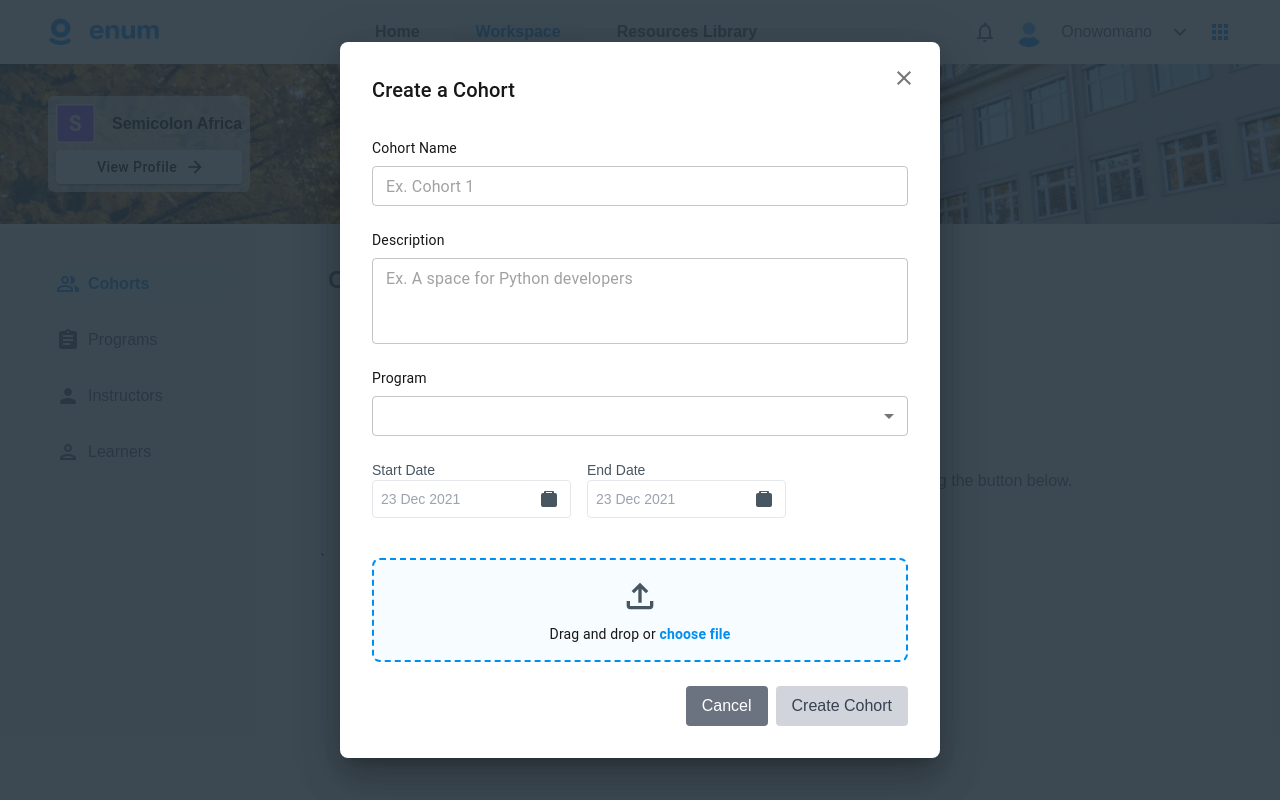
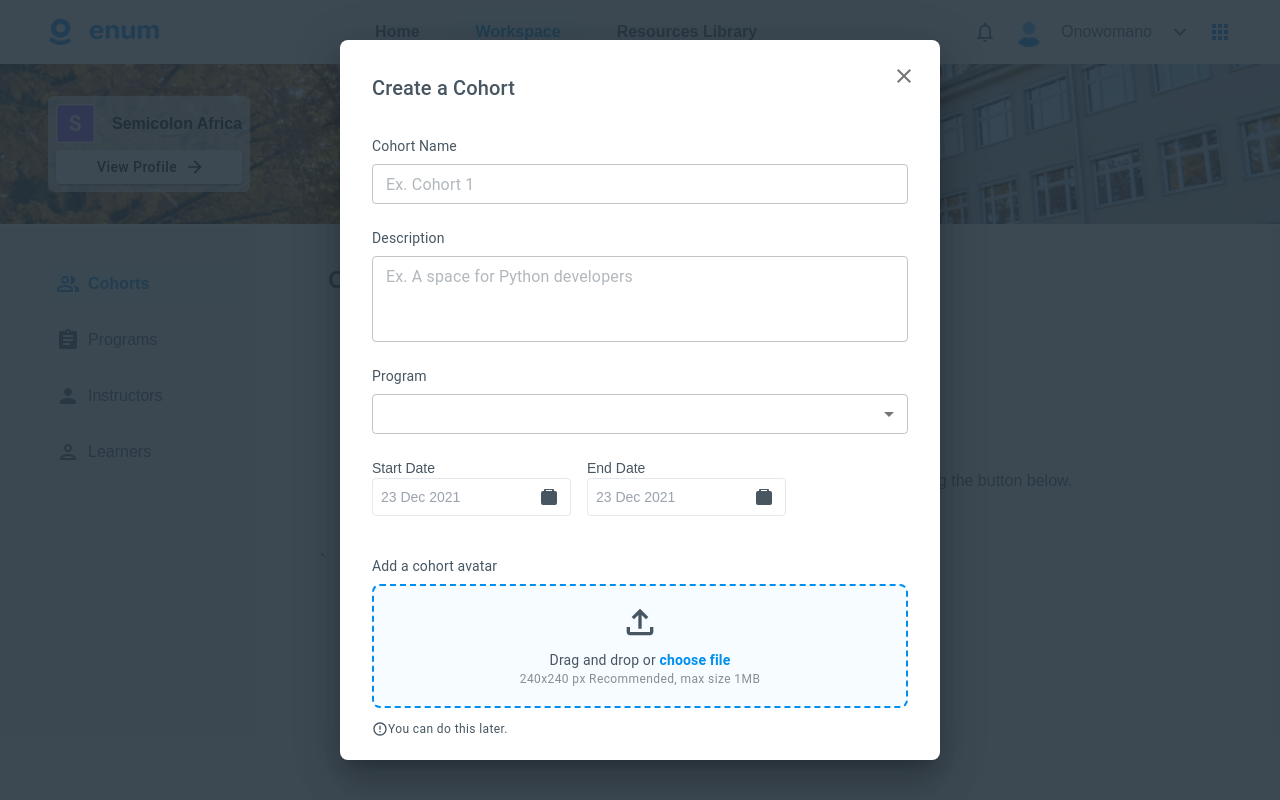
Before and after one commit to Dee-Dayo/Enum-App, a Next.js app: page / in a window 1280 px wide. Both pictures are taken after a click on the button "Create a Cohort". Built offline with nearby package versions, Linux system fonts and the light colour scheme.

Commit message:
finished the form for creation

```diff
--- a/app/components/Button/CustomBotton.tsx
+++ b/app/components/Button/CustomBotton.tsx
@@ -4,11 +4,16 @@ interface CustomButtonProps {
   color: string;
   text: string;
   onClick: () => void;
+  outline?: boolean;
 }
 
-const CustomButton: FC<CustomButtonProps> = ({ color, text, onClick }) => {
+const CustomButton: FC<CustomButtonProps> = ({ color, text, onClick, outline = false }) => {
+  const buttonClass = outline
+    ? `px-4 py-2 rounded border-2 border-${color} text-${color} bg-transparent font-semibold`
+    : `px-4 py-2 rounded ${color} text-white font-semibold`;
+
   return (
-    <button className={`px-4 py-2 rounded ${color}`} onClick={onClick}>
+    <button className={buttonClass} onClick={onClick}>
       {text}
     </button>
   );
--- a/app/components/CreateCohortModal/CreateCohortModal.tsx
+++ b/app/components/CreateCohortModal/CreateCohortModal.tsx
@@ -1,5 +1,6 @@
 import { FC, useRef } from 'react';
 import { Modal, Box, Typography, TextField, IconButton, MenuItem } from '@mui/material';
+import ErrorOutlineOutlinedIcon from '@mui/icons-material/ErrorOutlineOutlined';
 import CloseIcon from '@mui/icons-material/Close';
 import FileUploadOutlinedIcon from '@mui/icons-material/FileUploadOutlined';
 import CustomDatePicker from "@/app/components/DatePicker/CustomDatePicker";
@@ -51,24 +52,24 @@ const CreateCohortModal: FC<ModalProps> = ({ isOpen, onClose }) => {
             <CloseIcon />
           </IconButton>
 
-          <Typography variant="h6" component="h2" sx={{ mb: 4, color: 'customGray' }}>
+          <Typography variant="h6" component="h2" sx={{ mb: 4, color: '#475661' }}>
             Create a Cohort
           </Typography>
 
           <form>
             <Box sx={{ mb: 3 }}>
-              <Typography variant="body2" sx={{ mb: 1, color: 'customGray' }}>Cohort Name</Typography>
+              <Typography variant="body2" sx={{ mb: 1, color: '#475661 ' }}>Cohort Name</Typography>
               <TextField
                 fullWidth
                 placeholder="Ex. Cohort 1"
                 variant="outlined"
                 size="small"
-                InputProps={{ style: { color: 'customGray' } }}
+                InputProps={{ style: { color: '#475661' } }}
               />
             </Box>
 
             <Box sx={{ mb: 3 }}>
-              <Typography variant="body2" sx={{ mb: 1, color: 'customGray' }}>Description</Typography>
+              <Typography variant="body2" sx={{ mb: 1, color: '#475661' }}>Description</Typography>
               <TextField
                 fullWidth
                 multiline
@@ -76,19 +77,19 @@ const CreateCohortModal: FC<ModalProps> = ({ isOpen, onClose }) => {
                 placeholder="Ex. A space for Python developers"
                 variant="outlined"
                 size="small"
-                InputProps={{ style: { color: 'customGray' } }}
+                InputProps={{ style: { color: '#475661' } }}
               />
             </Box>
 
             <Box sx={{ mb: 3 }}>
-              <Typography variant="body2" sx={{ mb: 1, color: 'customGray' }}>Program</Typography>
+              <Typography variant="body2" sx={{ mb: 1, color: '#475661' }}>Program</Typography>
               <TextField
                 select
                 fullWidth
                 defaultValue=""
                 variant="outlined"
                 size="small"
-                InputProps={{ style: { color: 'customGray' } }}
+                InputProps={{ style: { color: '#475661' } }}
               >
                 <MenuItem value="" disabled>
                   Select Program
@@ -101,6 +102,8 @@ const CreateCohortModal: FC<ModalProps> = ({ isOpen, onClose }) => {
               <CustomDatePicker label="End Date" />
             </Box>
 
+            <Box sx={{ mb: 3 }}>
+              <Typography variant="body2" sx={{ mb: 1, color: '#475661' }}>Add a cohort avatar</Typography>
               <Box
                 sx={{
                   display: 'flex',
@@ -111,13 +114,13 @@ const CreateCohortModal: FC<ModalProps> = ({ isOpen, onClose }) => {
                   background: '#f6fcff',
                   borderRadius: '8px',
                   p: 2,
-                mb: 3,
+                  mb: 1,
                   textAlign: 'center',
-                color: 'customGray',
+                  color: '#475661',
                 }}
               >
                 <FileUploadOutlinedIcon sx={{ fontSize: 40, color: '#475661' }} />
-              <Typography variant="body2" sx={{ mt: 1, color: 'customGray' }}>
+                <Typography variant="body2" sx={{ mt: 1, color: '#475661' }}>
                   Drag and drop or{' '}
                   <span
                     onClick={handleFileChooseClick}
@@ -125,17 +128,24 @@ const CreateCohortModal: FC<ModalProps> = ({ isOpen, onClose }) => {
                   >
                     choose file
                   </span>
-                {' '}
                 </Typography>
                 <input
                   type="file"
                   ref={fileInputRef}
                   style={{ display: 'none' }}
                 />
+                  <Typography variant="caption" sx={{ textAlign: 'left', color: '#898d92' }}>
+                      240x240 px Recommended, max size 1MB
+                  </Typography>
+              </Box>
+                <ErrorOutlineOutlinedIcon sx={{ fontSize: 16, color: '#475661' }} />
+                <Typography variant="caption" sx={{ textAlign: 'left', color: '#475661' }}>
+                   You can do this later.
+                </Typography>
             </Box>
 
            <Box sx={{ display: 'flex', justifyContent: 'flex-end', gap: 1 }}>
-              <CustomButton color="bg-gray-500 text-white" text="Cancel" onClick={onClose}/>
+               <CustomButton color="customBlue" text="Cancel" onClick={onClose} outline />
                <CustomButton color="bg-gray-300 text-gray-700 hover:bg-blue-500 hover:text-white" text="Create Cohort"/>
            </Box>
           </form>
```
Lines whose indentation alone changed are shown as unchanged.
